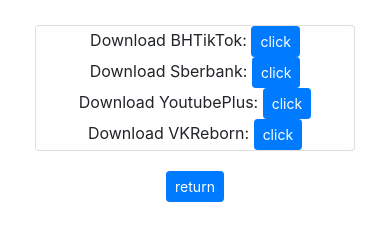
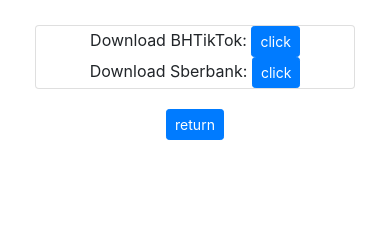
Before and after one commit to sadverysad/sadverysad.github.io, a plain HTML site: page pages/iPhone_signed_apps.html in a window 390 px wide. Shown: the part 51-292 px from the top of the page. Drawn offline with Linux system fonts and the light colour scheme.

Commit message:
Update iPhone_signed_apps.html

```diff
--- a/pages/iPhone_signed_apps.html
+++ b/pages/iPhone_signed_apps.html
@@ -13,13 +13,7 @@
                     Download BHTikTok: <a class="btn btn-sm btn-primary" href="itms-services://?action=download-manifest&url=#">click</a>
                 </div>
                 <div class="container-fluid">
-                    Download Sberbank: <a class="btn btn-sm btn-primary" href="itms-services://?action=download-manifest&url=#">click</a>
-                </div>
-                <div class="container-fluid">
-                    Download YoutubePlus: <a class="btn btn-sm btn-primary" href="itms-services://?action=download-manifest&url=#">click</a>
-                </div>
-                <div class="container-fluid">
-                    Download VKReborn: <a class="btn btn-sm btn-primary" href="itms-services://?action=download-manifest&url=#">click</a>
+                    Download Sberbank: <a class="btn btn-sm btn-primary" href="itms-services://?action=download-manifest&url=https://raw.githubusercontent.com/sadverysad/sadverysad.github.io/refs/heads/main/plists/sber.plist">click</a>
                 </div>
             </div>
         </div>
```
